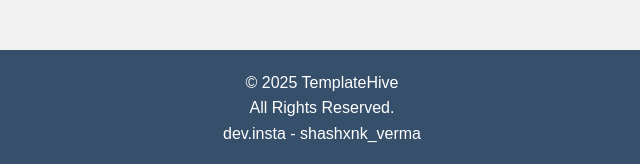
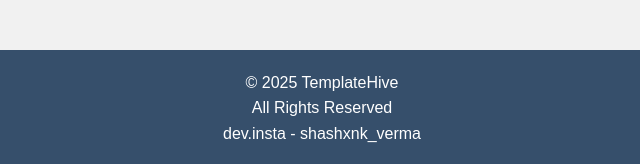
Before and after one commit to mehangman/TemplateHive, a plain HTML site: page index.html in a window 1280 px wide. Shown: the part 1154-1318 px from the top of the page, 318-958 px from the left. Drawn offline with Linux system fonts and the light colour scheme.

Commit message:
Update index.html
Signed-off-by: mehangman <shashankverma1367@gmail.com>

```diff
--- a/index.html
+++ b/index.html
@@ -49,7 +49,7 @@
 
   <!-- Footer -->
   <footer>
-    <p>&copy; 2025 TemplateHive <br> All Rights Reserved. <br> dev.insta - shashxnk_verma </p>
+    <p>&copy; 2025 TemplateHive <br> All Rights Reserved <br> dev.insta - shashxnk_verma </p>
   </footer>
 
   <script src="script.js"></script>
```
